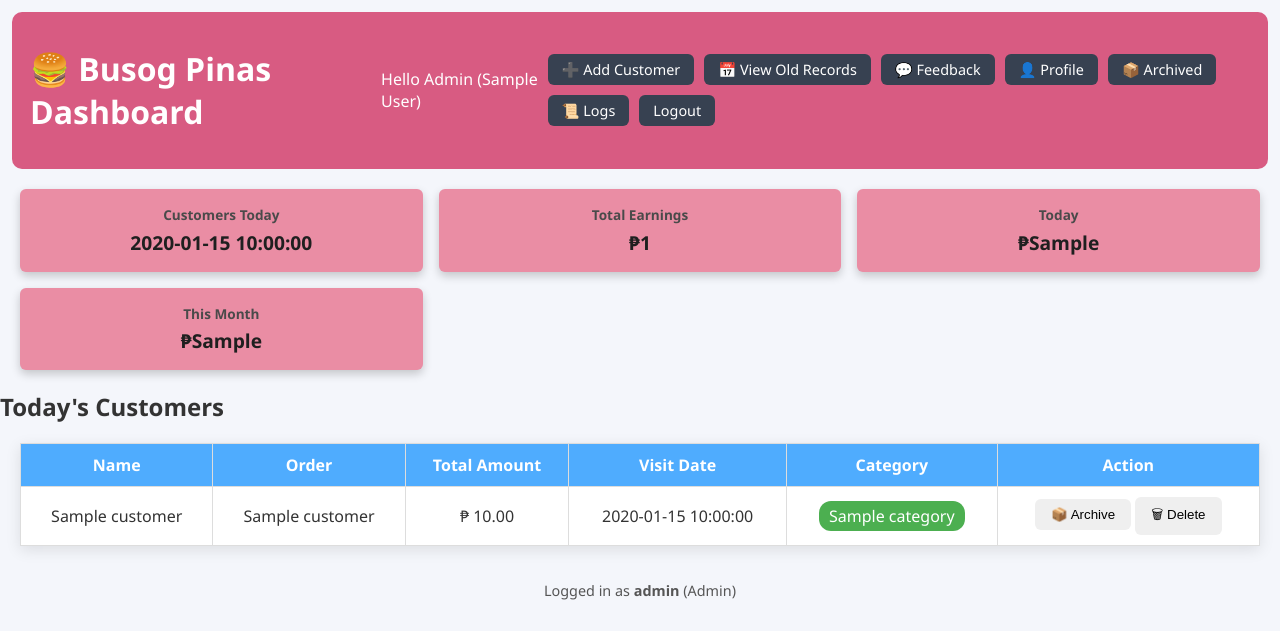
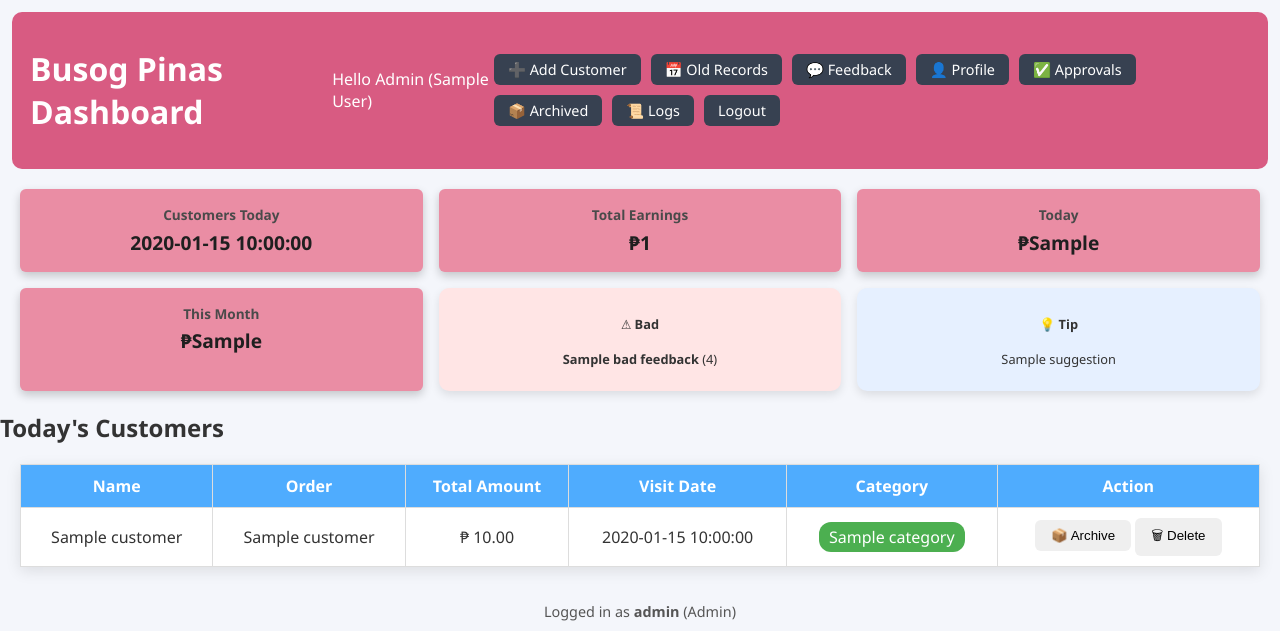
Before and after one commit to vistalemay-gif/zephyr-cms, a Flask app: template templates/dashboard.html in a window 1280 px wide. Shown: the top 631 px of the page. Run offline with Flask 3, Linux system fonts and the light colour scheme; a user stored in the database is signed in; tables that the repository leaves empty hold one stand-in row (values such as "Sample post"); the template is opened without the code that fills it: most values are stand-ins (such as "Sample title", 1, 10 or a date in 2020).

Commit message:
Update dashboard.html

```diff
--- a/templates/dashboard.html
+++ b/templates/dashboard.html
@@ -9,7 +9,7 @@
 <body>
 
 <header class="header">
-  <h1>🍔 Busog Pinas Dashboard</h1>
+  <h1>Busog Pinas Dashboard</h1>
   <div class="dashboard-greeting">
     Hello {{ session.get('role') | capitalize }} ({{ display_name }})
   </div>
@@ -17,10 +17,11 @@
     <a href="{{ url_for('add_customer_page') }}" class="btn">
     ➕ Add Customer
 </a>
-    <a href="{{ url_for('customer_records') }}">📅 View Old Records</a>
+    <a href="{{ url_for('customer_records') }}">📅 Old Records</a>
     <a href="{{ url_for('view_feedback') }}">💬 Feedback</a>
     <a href="{{ url_for('profile') }}">👤 Profile</a>
     {% if session.get('role') == "admin" %}
+    <a href="{{ url_for('approve_users') }}">✅ Approvals</a>
       <a href="{{ url_for('archived_customers') }}">📦 Archived</a>
       <a href="{{ url_for('activity_logs') }}">📜 Logs</a>
     {% endif %}
@@ -29,24 +30,46 @@
 </header>
 
 <section class="stats-bar">
+
   <div class="stat-card">
     <span>Customers Today</span>
     <strong>{{ today_count }}</strong>
   </div>
+
   <div class="stat-card">
     <span>Total Earnings</span>
     <strong>₱{{ total_earnings }}</strong>
   </div>
+
   <div class="stat-card">
     <span>Today</span>
     <strong>₱{{ daily_earnings }}</strong>
   </div>
+
   <div class="stat-card">
     <span>This Month</span>
     <strong>₱{{ monthly_earnings }}</strong>
   </div>
+
+  <!-- 🚨 BAD FEEDBACK (SMALL BOX) -->
+  <div class="feedback-box bad-box" id="badBox">
+    <h4>⚠ Bad</h4>
+    {% if bad_feedbacks %}
+        {% for fb in bad_feedbacks %}
+            <p><b>{{ fb.name }}</b> ({{ fb.rating }})</p>
+        {% endfor %}
+    {% else %}
+        <p>None</p>
+    {% endif %}
+  </div>
+
+  <!-- 💡 SUGGESTION (SMALL BOX) -->
+  <div class="feedback-box suggest-box" id="suggestBox">
+    <h4>💡 Tip</h4>
+    <p>{{ suggestion }}</p>
+  </div>
+
 </section>
-
 <section class="dashboard-section">
   <h2>Today's Customers</h2>
 
@@ -98,6 +121,15 @@
 <footer class="footer">
   Logged in as <strong>{{ session.get('user') }}</strong> ({{ session.get('role') | capitalize }})
 </footer>
+<script>
+  // Hide feedback after 5 minutes (300000 ms)
+  setTimeout(function() {
+    let bad = document.getElementById("badBox");
+    let suggest = document.getElementById("suggestBox");
 
+    if (bad) bad.style.display = "none";
+    if (suggest) suggest.style.display = "none";
+  }, 300000);
+</script>
 </body>
 </html>
```
